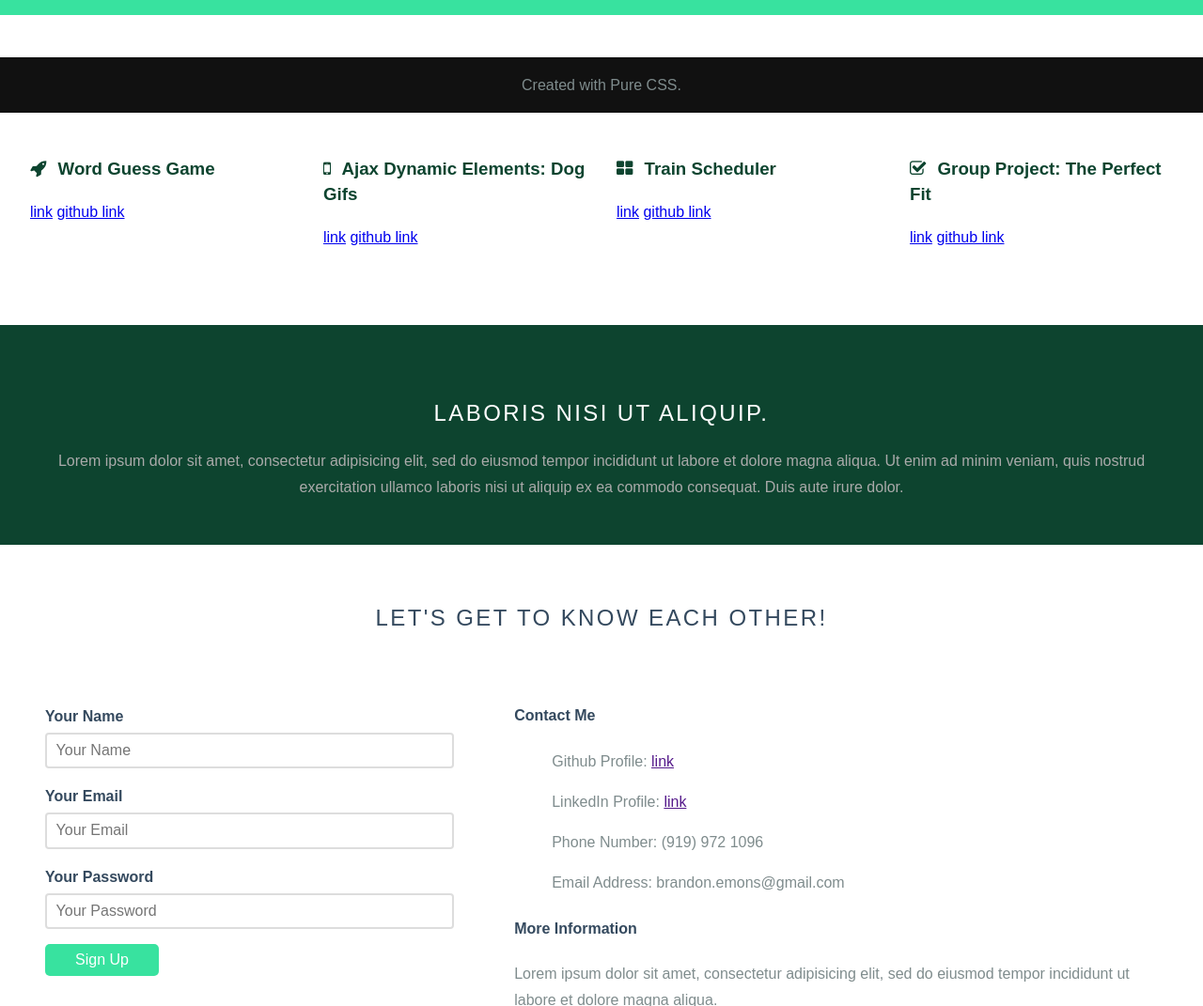
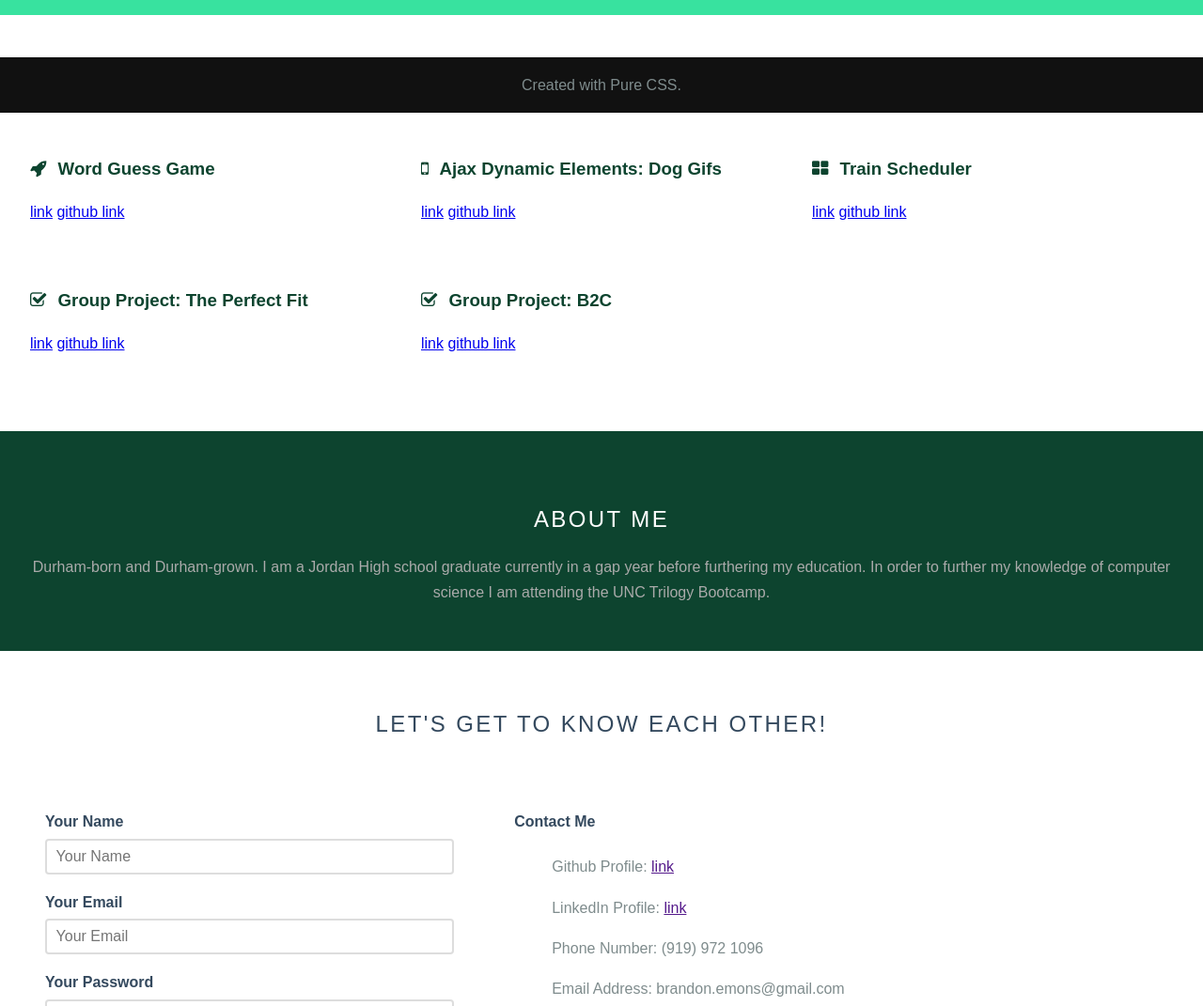
Before and after one commit to thebrandone/oldthebrandone.github.io, a plain HTML site: page index.html in a window 1280 px wide. Shown: the part 680-1751 px from the top of the page at 94% size. Drawn offline with nearby package versions, Linux system fonts and the light colour scheme.

Commit message:
adding project 2

```diff
--- a/index.html
+++ b/index.html
@@ -38,7 +38,7 @@
         <h2 class="content-head is-center">Examples of my work</h2>
 
         <div class="pure-g">
-            <div class="l-box pure-u-1 pure-u-md-1-2 pure-u-lg-1-4">
+            <div class="l-box pure-u-1 pure-u-md-1-3">
 
                 <h3 class="content-subhead">
                     <i class="fa fa-rocket"></i>
@@ -49,7 +49,7 @@
                     <a href="https://github.com/thebrandone/Word-Guess-Game">github link</a>
                 </p>
             </div>
-            <div class="l-box pure-u-1 pure-u-md-1-2 pure-u-lg-1-4">
+            <div class="l-box pure-u-1 pure-u-md-1-3">
                 <h3 class="content-subhead">
                     <i class="fa fa-mobile"></i>
                     Ajax Dynamic Elements: Dog Gifs
@@ -59,7 +59,7 @@
                     <a href="https://github.com/thebrandone/giphy-ajax-dog-breeds">github link</a>
                 </p>
             </div>
-            <div class="l-box pure-u-1 pure-u-md-1-2 pure-u-lg-1-4">
+            <div class="l-box pure-u-1 pure-u-md-1-3">
                 <h3 class="content-subhead">
                     <i class="fa fa-th-large"></i>
                     Train Scheduler
@@ -69,7 +69,7 @@
                     <a href="https://github.com/thebrandone/Train-Scheduler">github link</a>
                 </p>
             </div>
-            <div class="l-box pure-u-1 pure-u-md-1-2 pure-u-lg-1-4">
+            <div class="l-box pure-u-1 pure-u-md-1-2 pure-u-lg-1-3">
                 <h3 class="content-subhead">
                     <i class="fa fa-check-square-o"></i>
                     Group Project: The Perfect Fit
@@ -79,20 +79,29 @@
                     <a href="https://github.com/thebrandone/Brass-Monkey-Group-Project">github link</a>
                 </p>
             </div>
+            <div class="l-box pure-u-1 pure-u-md-1-2 pure-u-lg-1-3">
+                <h3 class="content-subhead">
+                    <i class="fa fa-check-square-o"></i>
+                    Group Project: B2C
+                </h3>
+                <p>
+                    <a href="https://warm-oasis-26556.herokuapp.com/#/">link</a>
+                    <a href="https://github.com/thebrandone/project-2">github link</a>
+                </p>
+            </div>
         </div>
     </div>
 
     <div class="ribbon l-box-lrg pure-g">
         <div class="pure-u-1 is-center">
 
-            <h2 class="content-head content-head-ribbon">Laboris nisi ut aliquip.</h2>
+            <h2 class="content-head content-head-ribbon">About Me</h2>
 
-            <p>
-                Lorem ipsum dolor sit amet, consectetur adipisicing elit, sed do eiusmod
-                tempor incididunt ut labore et dolore magna aliqua. Ut enim ad minim veniam,
-                quis nostrud exercitation ullamco laboris nisi ut aliquip ex ea commodo
-                consequat. Duis aute irure dolor.
+            <p>Durham-born and Durham-grown. I am a Jordan High school graduate currently
+                in a gap year before furthering my education. In order to further my knowledge
+                of computer science I am attending the UNC Trilogy Bootcamp.
             </p>
+
         </div>
     </div>
 
```
Also changed, not shown: 1 other file.
